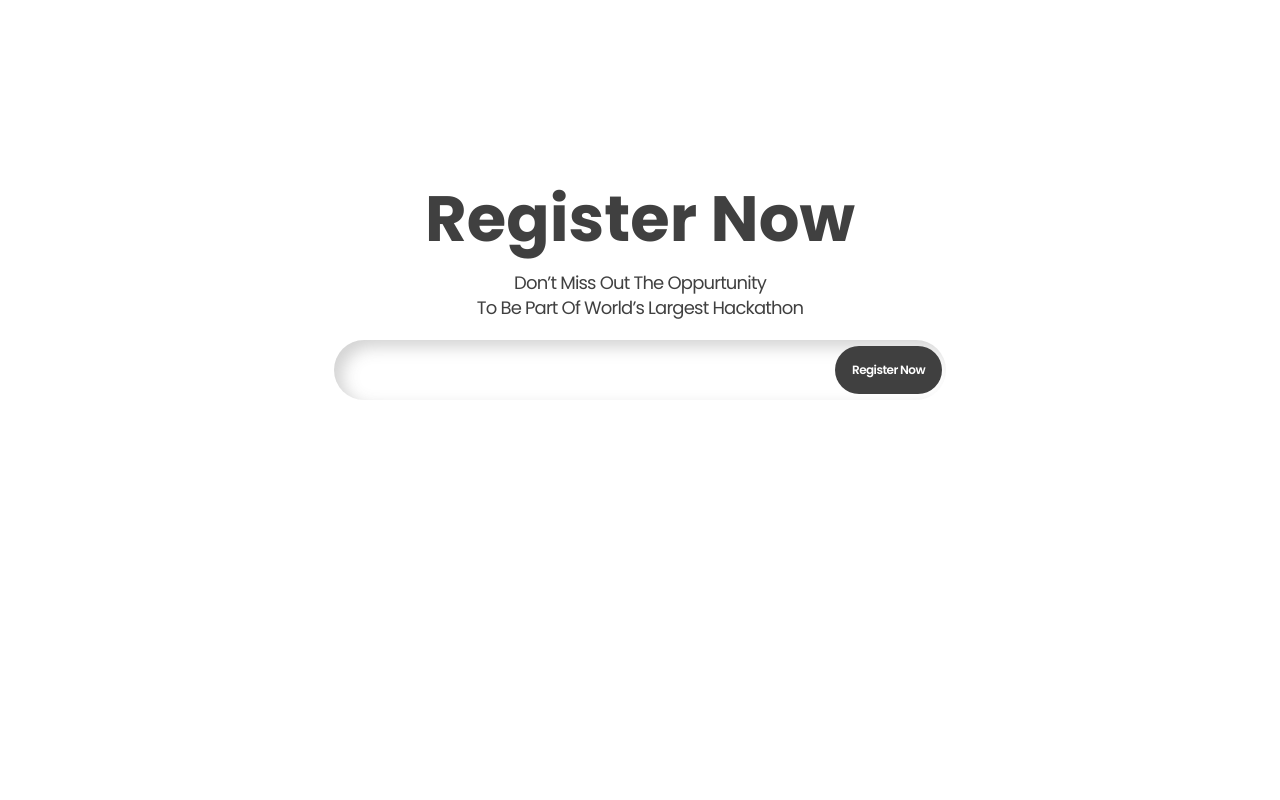
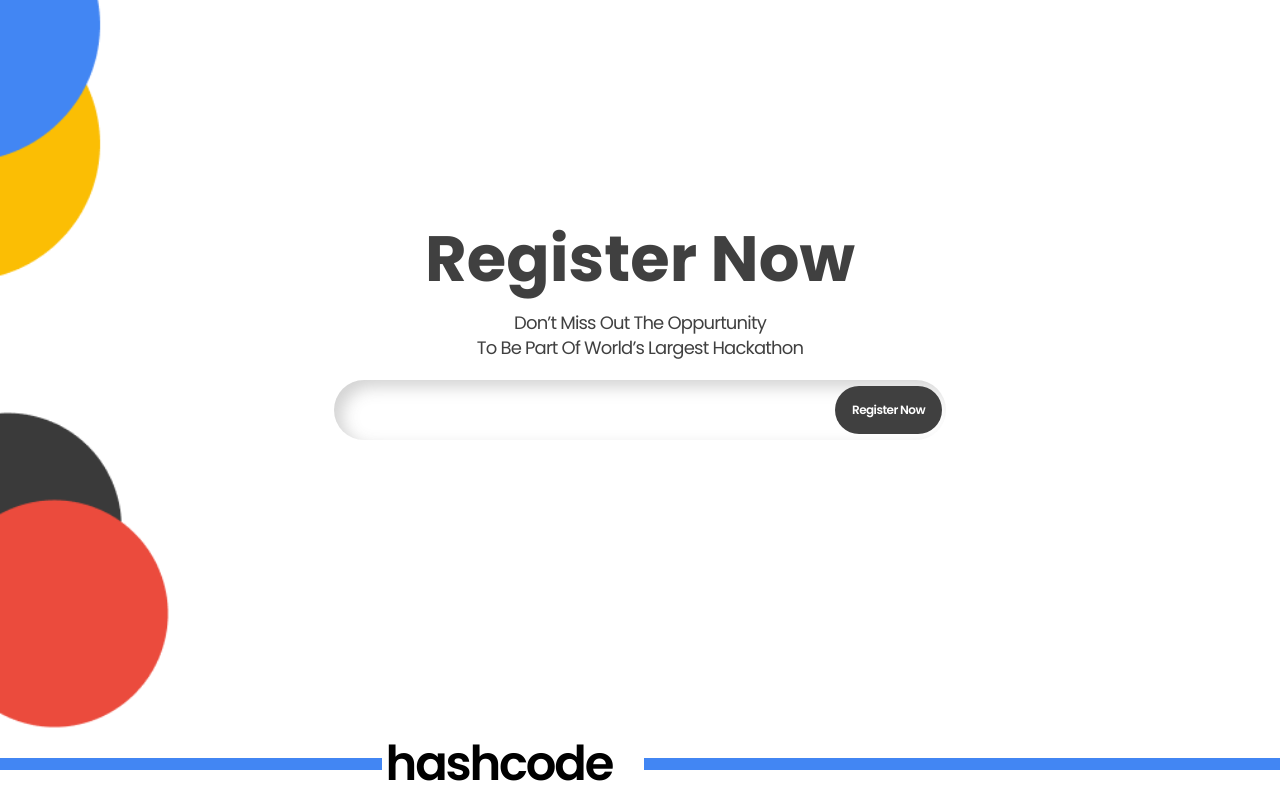
Before and after one commit to kratos-respawned/Hashcode, a Next.js app: page / in a window 1280 px wide. Shown: the part 1866-2666 px from the top of the page. Before the commit the page ends 2554 px from the top, so only its background shows below. Built offline with nearby package versions, Linux system fonts and the light colour scheme.

Commit message:
divider added

```diff
--- a/src/app/globals.css
+++ b/src/app/globals.css
@@ -25,4 +25,10 @@
     min-height: 90vh;
     min-height: 90dvh;
   }
+  .register_bg {
+    position: relative;
+    background-image: url("../components/Register/register.png");
+    /* min-height: 90vh;
+    min-height: 90dvh; */
+  }
 }
--- a/src/app/page.tsx
+++ b/src/app/page.tsx
@@ -1,4 +1,5 @@
 import Challenge from "@/components/Challenge/Challenge";
+import Divider from "@/components/Divider/Divider";
 import Herosection from "@/components/Herosection/Herosection";
 import Register from "@/components/Register/Register";
 import What from "@/components/What/What";
@@ -10,6 +11,7 @@ export default function Home() {
       <Challenge/>
       <What/>
       <Register/>
+      <Divider/>
     </>
   );
 }
--- /dev/null
+++ b/src/components/Divider/Divider.tsx
@@ -0,0 +1,15 @@
+import React from 'react'
+
+function Divider() {
+  return (
+    <>
+        <div className="flex flex-row items-center mt-[-5vh]">
+            <div className="w-[30%] h-[12px] bg-[#4286F3]"></div>
+            <p className='w-[20%] poppins text-black font-semibold text-[48px] tracking-[-0.045em] mx-1'>hashcode</p>
+            <div className="w-[50%] h-[12px] bg-[#4286F3]"></div>
+        </div>
+    </>
+  )
+}
+
+export default Divider
--- a/src/components/Register/Register.tsx
+++ b/src/components/Register/Register.tsx
@@ -3,7 +3,7 @@ import React from 'react'
 function Register() {
   return (
     <>
-        <div className="grid place-items-center min-h-screen">
+        <div className="grid place-items-center min-h-[110vh] register_bg bg-cover">
             <div className="flex flex-col justify-center items-center">
                 <p className="poppins font-bold text-[64px] leading-[86px] tracking-[-4.5%] text-black/75">Register Now</p>
                 <p className="poppins font-normal text-[18px] leading-[25px] tracking-[-0.045em] text-black/75 text-center mt-2">Don’t Miss Out The Oppurtunity <br /> To Be Part Of World’s Largest Hackathon </p>
```
Also changed, not shown: src/components/Register/register.png (added).
